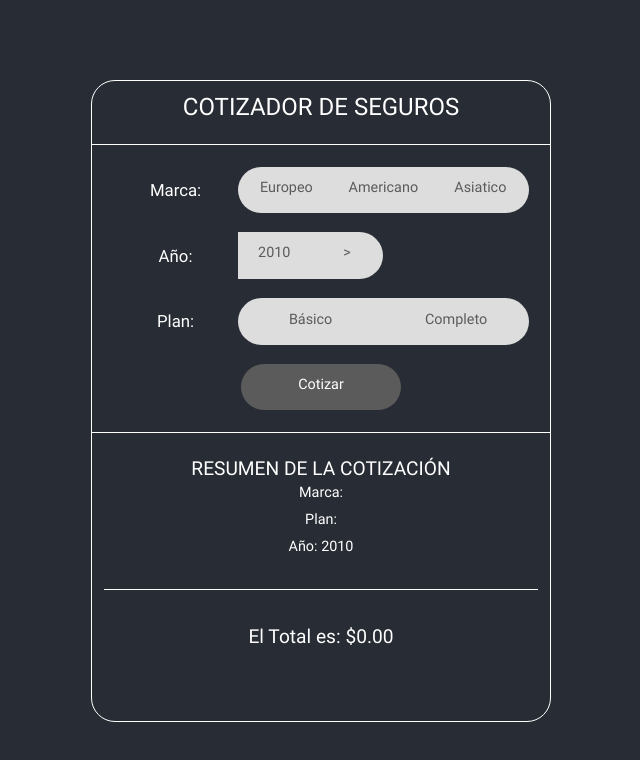
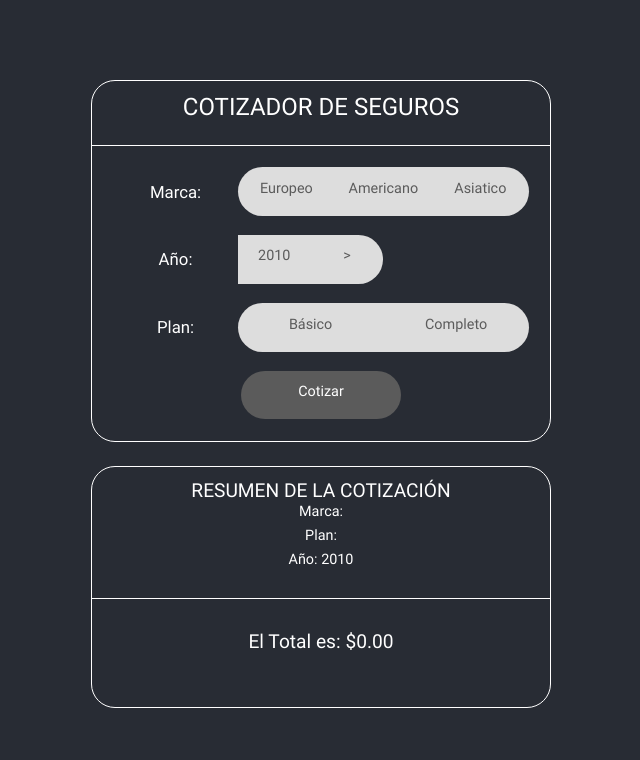
Before and after one commit to BiggerCrayonZ/cotizador, a React (Create React App) app in the folder cotizador-ui/: page / in a window 1280 px wide. Shown: the top 760 px of the page, without its empty margins (319-959 px from the left). Built offline with nearby package versions, Linux system fonts and the light colour scheme.

Commit message:
fixing quote components

```diff
--- a/cotizador-ui/src/components/View/QuotingComponent/QuotingComponent.css
+++ b/cotizador-ui/src/components/View/QuotingComponent/QuotingComponent.css
@@ -1,13 +1,13 @@
-.card{
-    height: 100%;
+.form_card{
+    height: 45vh;
     border: solid #ffffff 0.05em;
     border-radius: 1em;
     margin: 0vh 32vw;
     display: grid;
-    grid-template-rows: 10% 45% 45%;
+    grid-template-rows: 18% 82%;
 }
 
-.card > div{
+.form_card > div{
     padding: 0.5em;
 }
 
@@ -16,6 +16,9 @@
     border-bottom: solid #ffffff 0.05em;
 }
 
-.card_form{
-    border-bottom: solid #ffffff 0.05em;
+.card_resume{
+    height: 30vh;
+    border: solid #ffffff 0.05em;
+    border-radius: 1em;
+    margin: 1em 32vw;
 }
--- a/cotizador-ui/src/components/View/QuotingComponent/QuotingComponent.jsx
+++ b/cotizador-ui/src/components/View/QuotingComponent/QuotingComponent.jsx
@@ -59,9 +59,11 @@ class QuotingComponent extends Component {
 
     render() {
         return (
-            <div className="card">
-                <div className="card_header">{this.cardHeader}</div>
-                <div className="card_form"> <FormComponent getYear={this.state.year} setBrand={this.setBrand} setPlan={this.setPlan} setYear={this.setYear} getQuote={this.getQuote} /> </div>
+            <div className="quote_container">
+                <div className="form_card">
+                    <div className="card_header">{this.cardHeader}</div>
+                    <div className="card_form"> <FormComponent getYear={this.state.year} setBrand={this.setBrand} setPlan={this.setPlan} setYear={this.setYear} getQuote={this.getQuote} /> </div>
+                </div>
                 <div className="card_resume"> <ResumeComponent brand={this.state.brand.name} plan={this.state.plan.name} year={this.state.year} total={this.state.total} /> </div>
             </div>
         );
```
